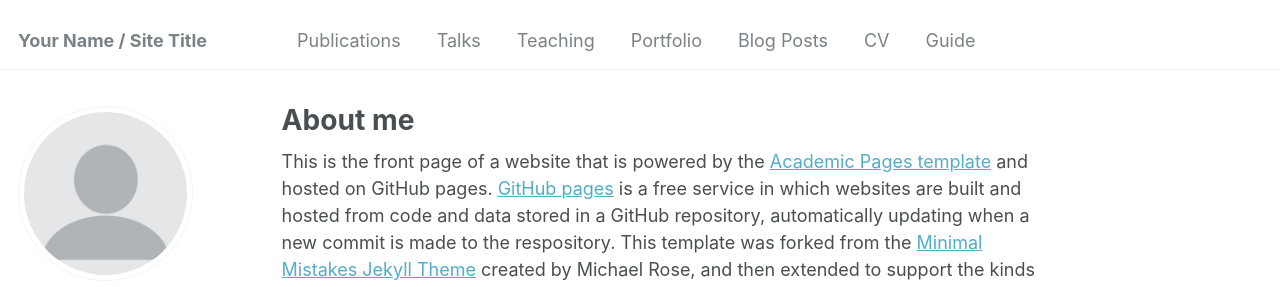
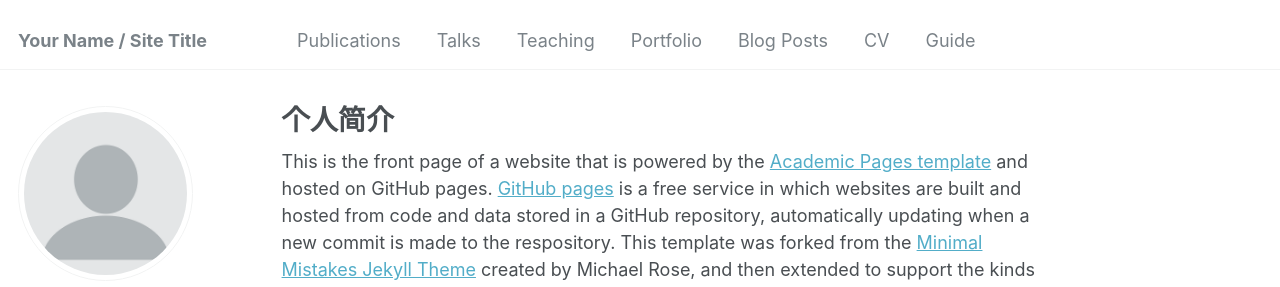
Before and after one commit to YCHbetter/YCHbetter.github.io, a Jekyll site: the page built from _pages/about.md, in a window 1280 px wide and 900 px high. Shown: the top 287 px of the window. Built offline with Jekyll 4.4.1, drawn with Linux system fonts in a browser that asks for light colours; some web fonts are replaced.

Commit message:
Update about.md

```diff
--- a/_pages/about.md
+++ b/_pages/about.md
@@ -1,6 +1,6 @@
 ---
 permalink: /
-title: "About me"
+title: "个人简介"
 author_profile: true
 redirect_from:
   - /about/
```
